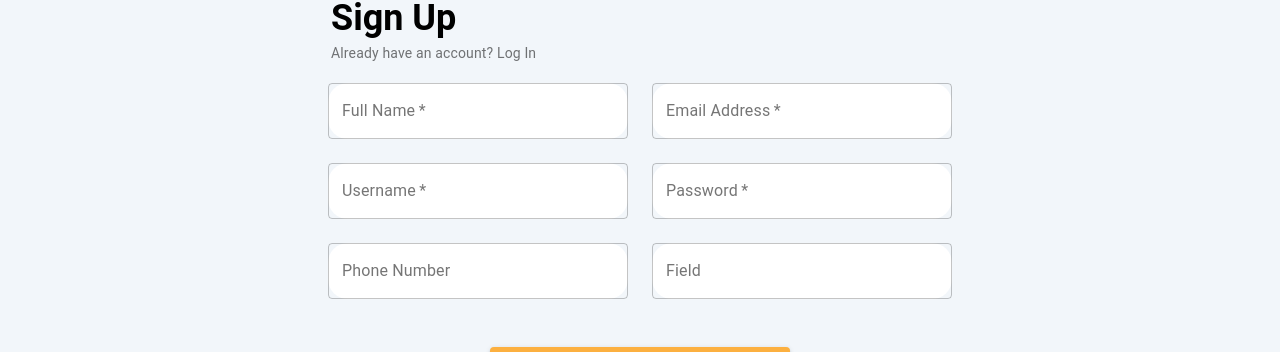
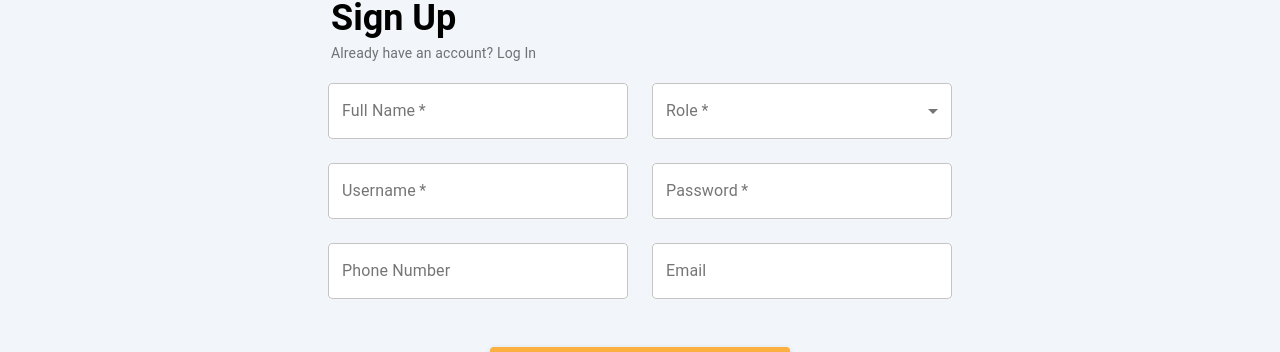
Before and after one commit to tapasrastogi2411/African-Impact-Challenge, a React (Create React App) app: page /signup in a window 1280 px wide. Shown: the part 280-632 px from the top of the page. Built offline with nearby package versions, Linux system fonts and the light colour scheme.

Commit message:
signup page update (#9)
Co-authored-by: AllenZhang2000 <alan20000309@gmail.com>

```diff
--- a/src/Pages/UserProfile/SignUp.tsx
+++ b/src/Pages/UserProfile/SignUp.tsx
@@ -3,7 +3,11 @@ import Button from "@material-ui/core/Button";
 import TextField from "@material-ui/core/TextField";
 import Link from "@material-ui/core/Link";
 import Grid from "@material-ui/core/Grid";
-import Box from "@material-ui/core/Box";
+import Select from '@material-ui/core/Select';
+import MenuItem from '@material-ui/core/MenuItem';
+import InputLabel from '@material-ui/core/InputLabel';
+import FormControl from '@material-ui/core/FormControl';
+
 import Typography from "@material-ui/core/Typography";
 import { makeStyles } from "@material-ui/core/styles";
 import Container from "@material-ui/core/Container";
@@ -32,7 +36,7 @@ const useStyles: (props?: any) => any = makeStyles((theme) => ({
     },
     input: {
         background: "white",
-        borderRadius: "20px",
+        //borderRadius: "20px",
         width: 300
     },
     text: {
@@ -46,7 +50,11 @@ const useStyles: (props?: any) => any = makeStyles((theme) => ({
 
 export default function SignUp(props: any) {
     const classes = useStyles();
+    const [role, setRole] = React.useState('');
 
+    const handleChange = (event: React.ChangeEvent<{ value: unknown }>) => {
+        setRole(event.target.value as string);
+    };
     return (
         <Container component="main" maxWidth="md">
 
@@ -86,15 +94,23 @@ export default function SignUp(props: any) {
                         />
                     </Grid>
                     <Grid item>
-                        <TextField
+                        <FormControl
                             variant="outlined"
-                            required
-                            id="email"
-                            label="Email Address"
-                            name="email"
-                            autoComplete="email"
                             className={classes.input}
-                        />
+                            required>
+                            <InputLabel>Role</InputLabel>
+                            <Select
+                                label="Role"
+                                id="role"
+                                value={role}
+                                onChange={handleChange}
+                            >
+                                <MenuItem value="Entrepreneur">Entrepreneur</MenuItem>
+                                <MenuItem value="Instructor">Instructor</MenuItem>
+                                <MenuItem value="Partner">Partner</MenuItem>
+                            </Select>
+                        </FormControl>
+
                     </Grid>
                     <Grid item>
                         <TextField
@@ -132,10 +148,10 @@ export default function SignUp(props: any) {
                     <Grid item>
                         <TextField
                             variant="outlined"
-                            name="field"
-                            label="Field"
-                            type="text"
-                            id="field"
+                            id="email"
+                            label="Email"
+                            name="email"
+                            autoComplete="email"
                             className={classes.input}
                         />
                     </Grid>
```
